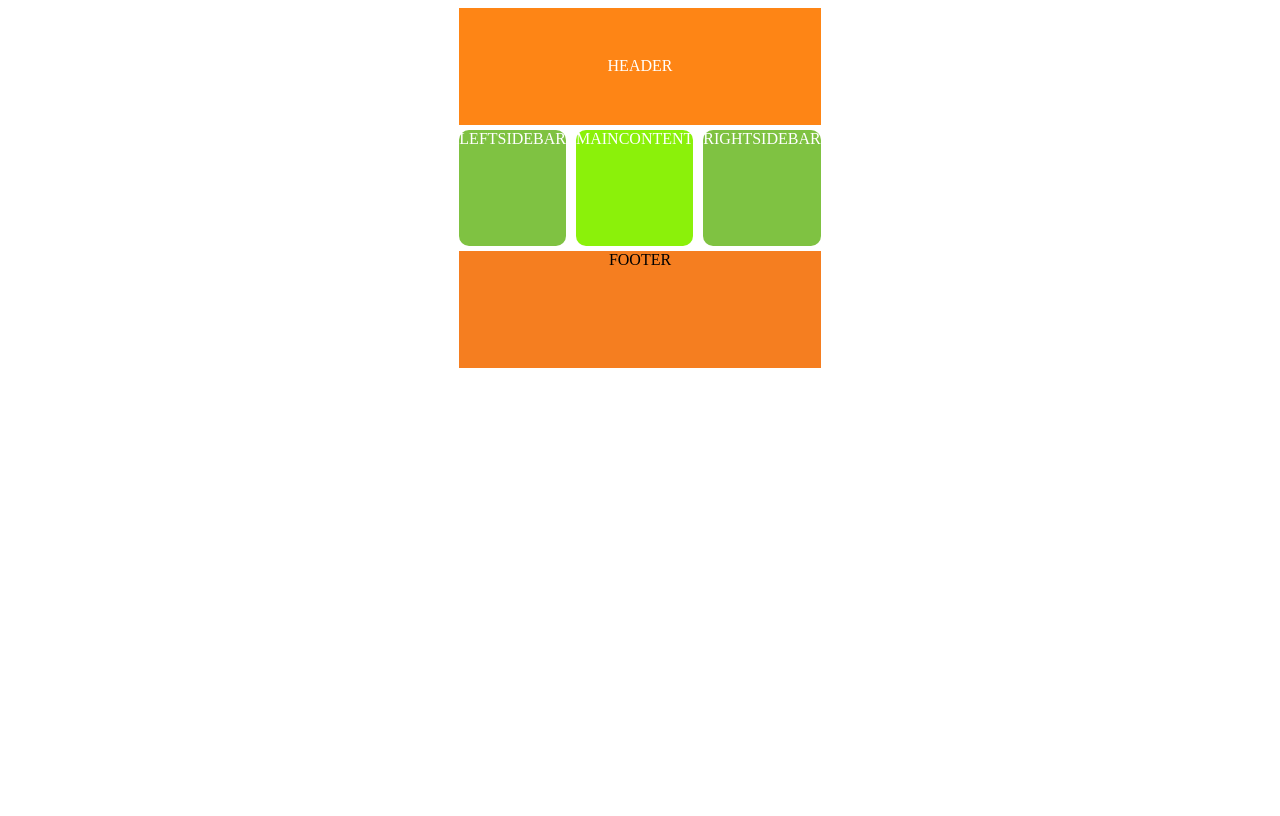
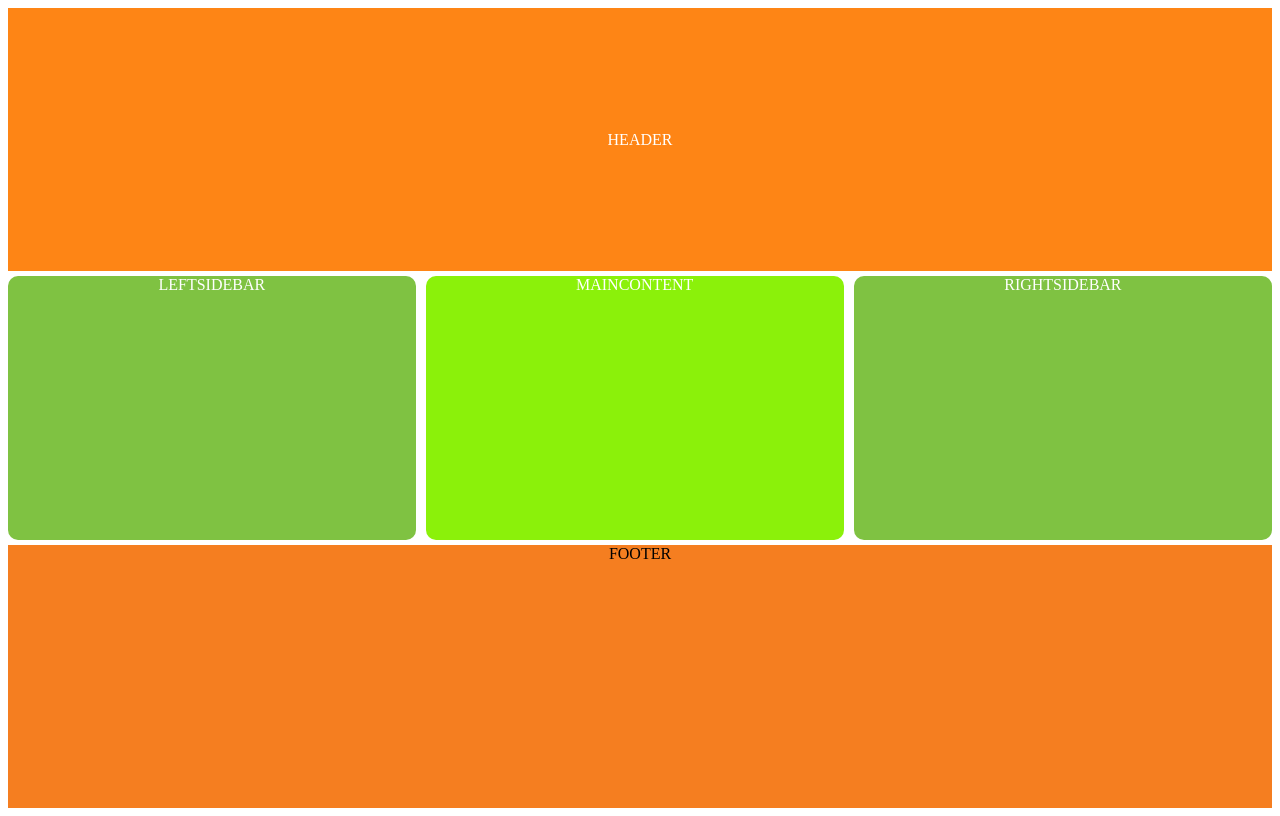
Before and after one commit to kinyaimike/assingment-001-css-grid-layout, a plain HTML site: page index.html in a window 1280 px wide. Drawn offline with Linux system fonts and the light colour scheme.

Commit message:
css changes

```diff
--- a/style.css
+++ b/style.css
@@ -1,8 +1,9 @@
 .container {
     display: grid;
+    height: 100vh;
     grid-template-rows: -0.17fr 0.6fr 0.3 fr;
     grid-template-columns: auto -0.2fr -0.4fr;
-    height: 45vh;
+
     grid-template-areas:
             "header header header"
             "leftsidebar main rightsidebar"
@@ -13,9 +14,9 @@
     text-align: center;
     text-transform:uppercase;
     grid-column-end: auto;
-    place-content: center;
-    align-content: stretch;
-    place-content: bottom case;
+
+
+
 }
 header {
     background-color:#fe8515;
```
